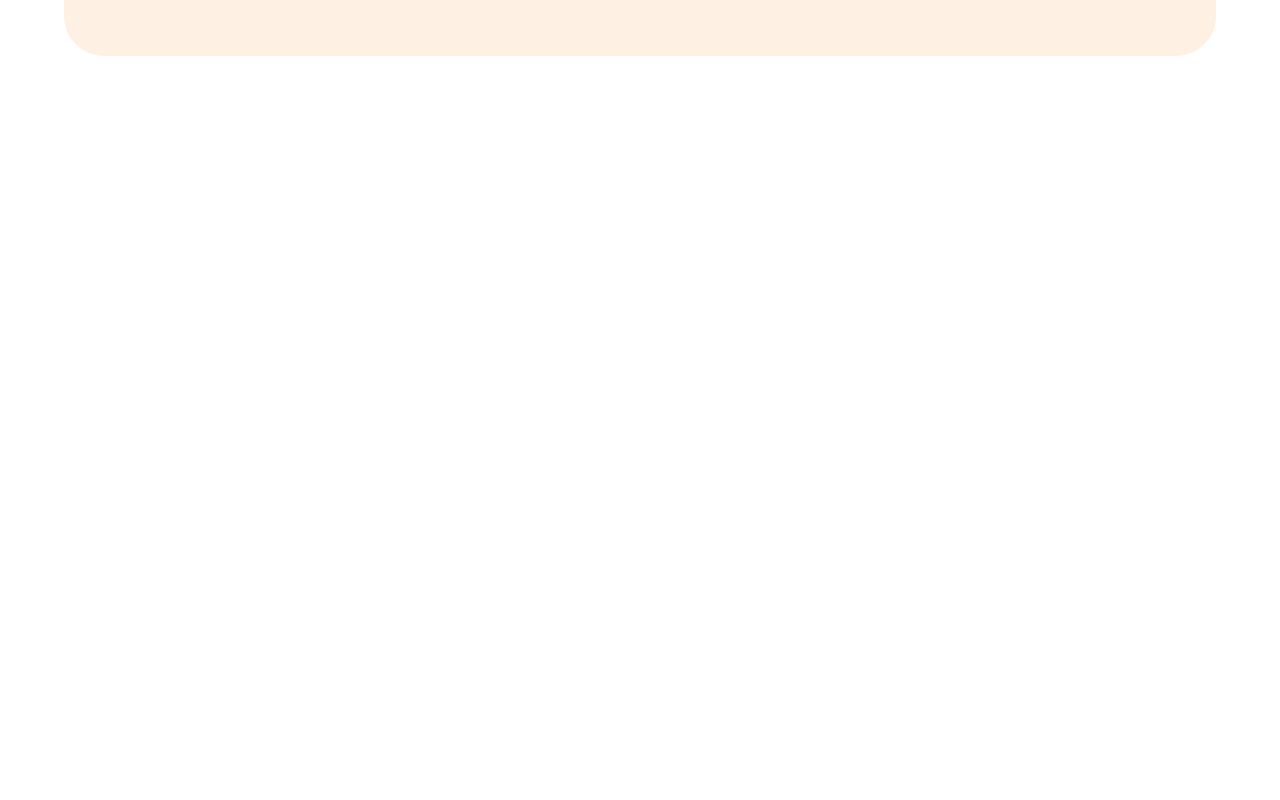
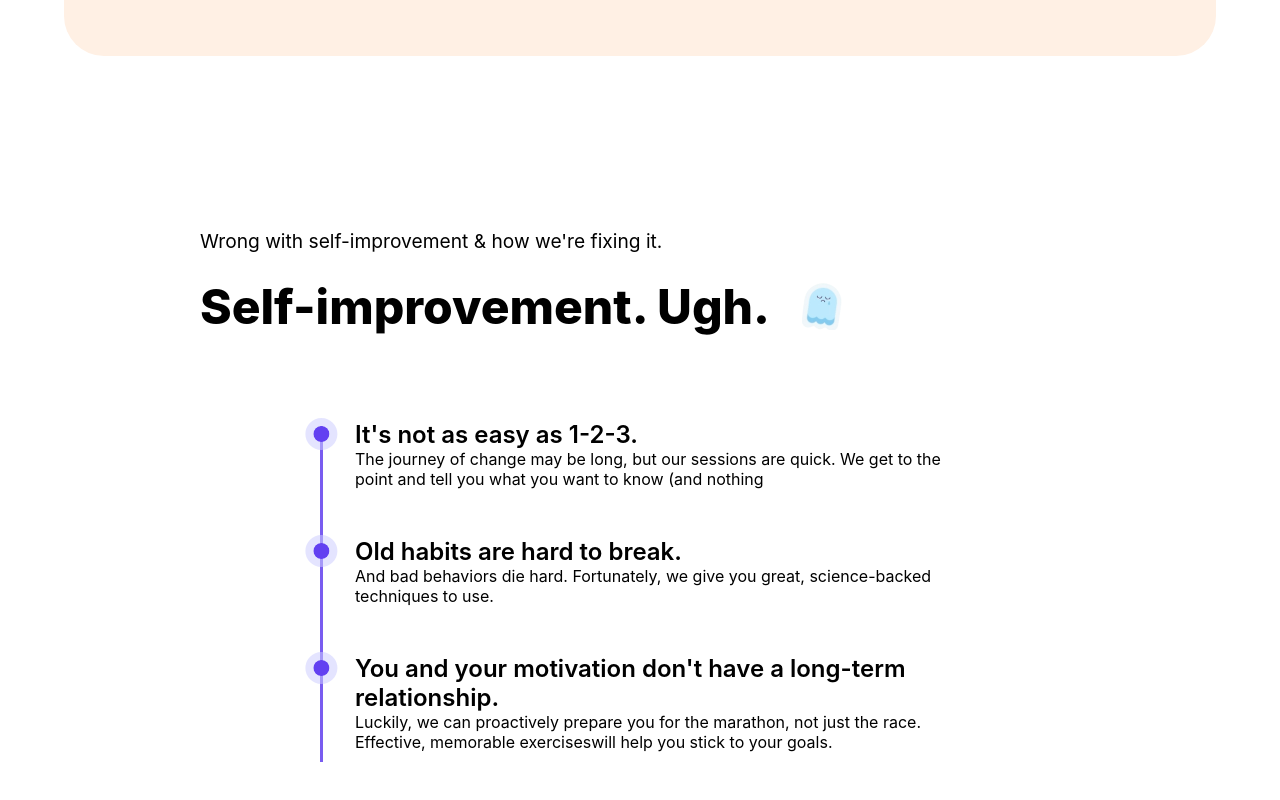
Before and after one commit to rajput999/spur-fit-task, a React (Create React App) app: page / in a window 1280 px wide. Shown: the part 2400-3200 px from the top of the page. Before the commit the page ends 2536 px from the top, so only its background shows below. Built offline with nearby package versions, Linux system fonts and the light colour scheme.

Commit message:
self improvement page

```diff
--- a/package.json
+++ b/package.json
@@ -7,6 +7,7 @@
     "@testing-library/react": "^13.4.0",
     "@testing-library/user-event": "^13.5.0",
     "flowbite-react": "^0.7.8",
+    "gsap": "^3.12.5",
     "react": "^18.2.0",
     "react-dom": "^18.2.0",
     "react-scripts": "5.0.1",
--- a/src/App.js
+++ b/src/App.js
@@ -3,6 +3,7 @@ import Home from './components/Home';
 import Navbar from './components/Navbar';
 import Emotions from './components/Emotions';
 import Section5 from './components/Section5';
+import Section6 from './components/Section6';
 
 function App() {
   return (
@@ -12,6 +13,7 @@ function App() {
       <Eqbeats/>
       <Emotions/>
       <Section5 />
+      <Section6 />
     </div>
   );
 }
--- /dev/null
+++ b/src/components/Section6.js
@@ -0,0 +1,40 @@
+import React, { useEffect } from 'react';
+import timelineData from '../data/timelineData.json';
+import styles from "../styles/Section6.module.css";
+import { gsap } from "gsap";
+import { ScrollTrigger } from "gsap/ScrollTrigger";
+import icon3 from '../images/icon3.png'
+gsap.registerPlugin(ScrollTrigger);
+
+const Section6= ()=> {
+    useEffect(()=>{
+        var t1 = gsap.timeline({scrollTrigger:{trigger: `.${styles.timelineSection} h5`, start:"0 80%",end: "0px 80%", toggleActions: "restart none reset reverse"}});
+        t1.fromTo(`.${styles.timelineSection} h5, .${styles.timelineSection} h2`, {x: -200, opacity:0}, {x:40, opacity: 1, duration: .6, });
+        t1.to(`.${styles.timelineSection} h5, .${styles.timelineSection} h2`, {x:0, duration: .3});
+
+    }, []);
+
+    return (
+        <div className={styles.full}>
+        <div className={styles.timelineSection}>
+            <div className={styles.subTitle}>Wrong with self-improvement & how we're fixing it.</div>
+            <div className={styles.mainTitle}>
+                Self-improvement. Ugh.
+                <img className={styles.icon3} src={icon3} alt="" />
+            </div>
+            <div className={styles.timeline}>
+                <div className={styles.timelineContent}>
+                    {timelineData.map((event, index) => (
+                        <div className={styles.timelineItem} key={index}>
+                            <div className={styles.eventTitle}>{event.title}</div>
+                            <span>{event.description}</span>
+                        </div>
+                    ))}
+                </div>
+            </div>
+        </div>
+        </div>
+    );
+}
+
+export default Section6;
--- /dev/null
+++ b/src/data/timelineData.json
@@ -0,0 +1,42 @@
+[
+    {
+      "title": "It's not as easy as 1-2-3.",
+      "description": "The journey of change may be long, but our sessions are quick. We get to the point and tell you what you want to know (and nothing"
+    },
+    {
+      "title": "Old habits are hard to break.",
+      "description": "And bad behaviors die hard. Fortunately, we give you great, science-backed techniques to use."
+    },
+    {
+      "title": "You and your motivation don't have a long-term relationship.",
+      "description": "Luckily, we can proactively prepare you for the marathon, not just the race. Effective, memorable exerciseswill help you stick to your goals."
+    },
+    {
+      "title": "Event 4",
+      "description": "Description of event 4."
+    },
+    {
+      "title": "Event 5",
+      "description": "Description of event 5."
+    },
+    {
+      "title": "Event 6",
+      "description": "Description of event 6."
+    },
+    {
+      "title": "Event 7",
+      "description": "Description of event 7."
+    },
+    {
+        "title": "Event 5",
+        "description": "Description of event 5."
+      },
+      {
+        "title": "Event 6",
+        "description": "Description of event 6."
+      },
+      {
+        "title": "Event 7",
+        "description": "Description of event 7."
+      }
+  ]
--- /dev/null
+++ b/src/styles/Section6.module.css
@@ -0,0 +1,62 @@
+.full{
+    width: 100vw;
+    height: 90vh;
+    display: flex;
+    align-items: center;
+    justify-content: center;
+}
+.subTitle{
+    font-size: 1.2rem;
+    padding-bottom: 0.8rem;
+}
+.mainTitle{
+    font-size: 3rem;
+    font-weight: 800;
+    height: 5rem;
+    display: flex;
+    align-items: center;
+}
+.icon3{
+    height: 3rem;
+    padding-left: 2rem;
+}
+.eventTitle{
+    font-size: 1.5rem;
+    font-weight: 600;
+}
+.timelineSection{
+    width: 55rem;
+}
+
+.timeline {
+    height: 20rem;
+    width: 40rem;
+    padding: 1rem;
+    margin: 4rem auto 0 auto ;
+    overflow-y: scroll;
+}
+
+.timelineContent {
+    width: 100%;
+    display: flex;
+    row-gap: 2rem;
+    flex-direction: column;
+    border-left: solid 0.2rem #795cf0;
+}
+
+
+.timelineItem {
+    padding-left: 2rem;
+    transform: translateY(-1.4rem);
+}
+
+.timelineItem::before {
+    content: "";
+    display: block;
+    width: 1rem;
+    height: 1rem;
+    border-radius: 1rem;
+    background: #6240f1;
+    transform: translate(-2.6rem, 1.4rem);
+    outline: solid 0.5rem #ccf8;
+}
```
Also changed, not shown: src/images/icon3.png (added), 1 other file (tests, documents, lock files or other folders).
